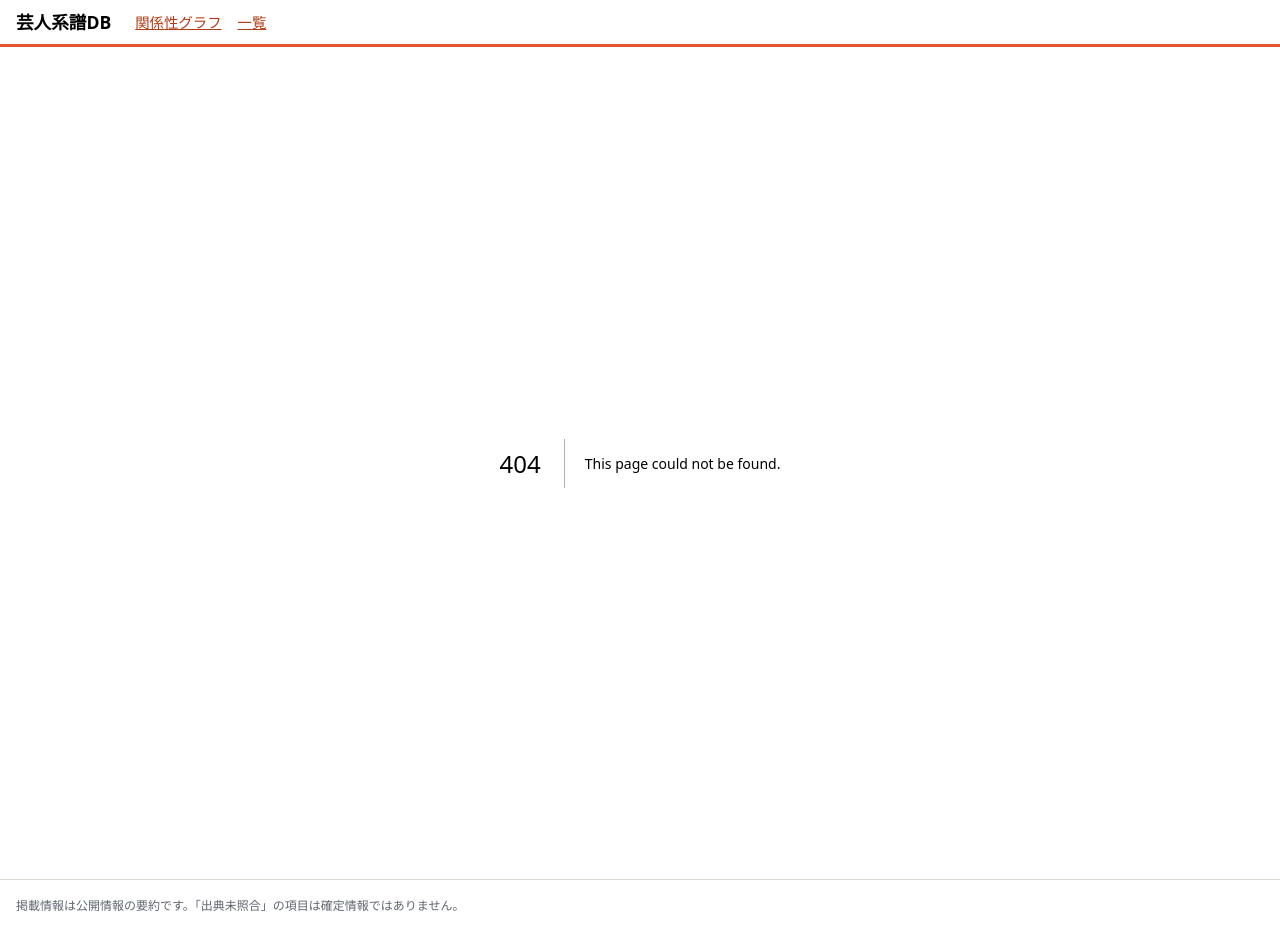
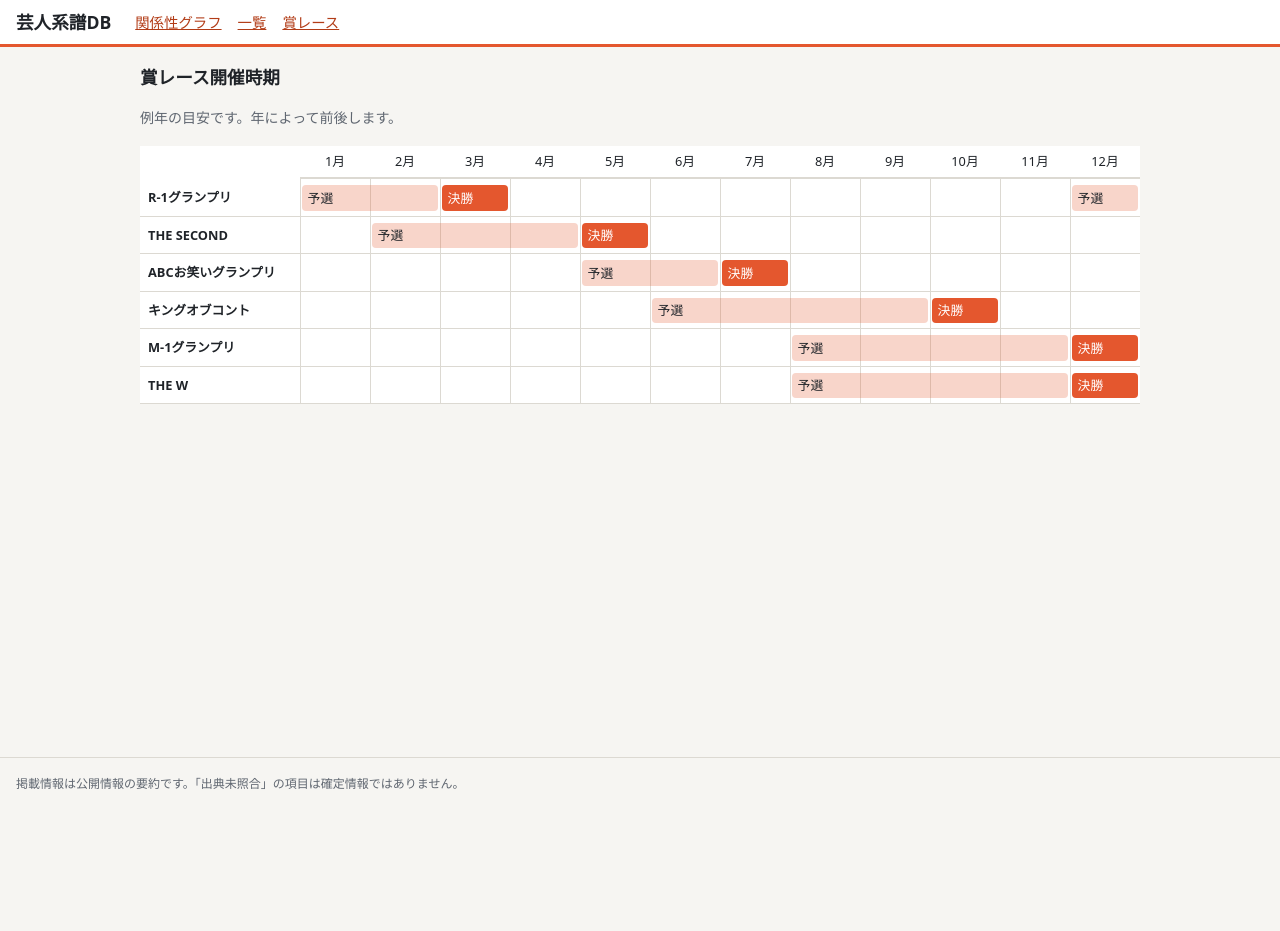
Before and after one commit to reload-co-jp/geinin, a Next.js app: page /schedule in a window 1280 px wide. Before the commit this address had no page. After the commit the page ends 809 px from the top, so only its background shows below. Built offline with nearby package versions, Linux system fonts and the light colour scheme.

Commit message:
Add schedule

```diff
--- a/app/layout.tsx
+++ b/app/layout.tsx
@@ -21,6 +21,7 @@
           <nav style={{ display: "flex", gap: "1rem", fontSize: ".9rem" }}>
             <Link href="/graph/">関係性グラフ</Link>
             <Link href="/list/">一覧</Link>
+            <Link href="/schedule/">賞レース</Link>
           </nav>
         </Header>
         <Main>{children}</Main>
--- /dev/null
+++ b/app/schedule/page.tsx
@@ -0,0 +1,139 @@
+import { FC } from "react"
+
+export const metadata = { title: "賞レース開催時期" }
+
+// 例年の目安（月単位）。年により前後する。from/to は 1〜12 の月
+const SCHEDULE = [
+  {
+    name: "R-1グランプリ",
+    spans: [
+      { label: "予選", from: 1, to: 2 },
+      { label: "決勝", from: 3, to: 3 },
+      { label: "予選", from: 12, to: 12 },
+    ],
+  },
+  {
+    name: "THE SECOND",
+    spans: [
+      { label: "予選", from: 2, to: 4 },
+      { label: "決勝", from: 5, to: 5 },
+    ],
+  },
+  {
+    name: "ABCお笑いグランプリ",
+    spans: [
+      { label: "予選", from: 5, to: 6 },
+      { label: "決勝", from: 7, to: 7 },
+    ],
+  },
+  {
+    name: "キングオブコント",
+    spans: [
+      { label: "予選", from: 6, to: 9 },
+      { label: "決勝", from: 10, to: 10 },
+    ],
+  },
+  {
+    name: "M-1グランプリ",
+    spans: [
+      { label: "予選", from: 8, to: 11 },
+      { label: "決勝", from: 12, to: 12 },
+    ],
+  },
+  {
+    name: "THE W",
+    spans: [
+      { label: "予選", from: 8, to: 11 },
+      { label: "決勝", from: 12, to: 12 },
+    ],
+  },
+]
+
+const MONTHS = Array.from({ length: 12 }, (_, i) => i + 1)
+
+const Page: FC = () => (
+  <div
+    style={{ maxWidth: 1000, margin: "0 auto", display: "grid", gap: "1rem" }}
+  >
+    <h2 style={{ fontSize: "1.1rem" }}>賞レース開催時期</h2>
+    <p style={{ color: "var(--muted)", fontSize: ".875rem" }}>
+      例年の目安です。年によって前後します。
+    </p>
+    <div style={{ overflowX: "auto" }}>
+      <div
+        style={{
+          display: "grid",
+          gridTemplateColumns: "10rem repeat(12, minmax(2.5rem, 1fr))",
+          minWidth: 640,
+          background: "var(--surface)",
+          fontSize: ".8rem",
+        }}
+      >
+        <div />
+        {MONTHS.map((m) => (
+          <div
+            key={m}
+            style={{
+              textAlign: "center",
+              padding: ".35rem 0",
+              borderBottom: "2px solid var(--line)",
+            }}
+          >
+            {m}月
+          </div>
+        ))}
+        {SCHEDULE.map((c, row) => (
+          <div key={c.name} style={{ display: "contents" }}>
+            <div
+              style={{
+                gridRow: row + 2,
+                gridColumn: 1,
+                padding: ".5rem",
+                borderBottom: "1px solid var(--line)",
+                fontWeight: "bold",
+              }}
+            >
+              {c.name}
+            </div>
+            {MONTHS.map((m) => (
+              <div
+                key={m}
+                style={{
+                  gridRow: row + 2,
+                  gridColumn: m + 1,
+                  borderBottom: "1px solid var(--line)",
+                  borderLeft: "1px solid var(--line)",
+                }}
+              />
+            ))}
+            {c.spans.map((s) => (
+              <div
+                key={`${s.label}-${s.from}`}
+                title={`${c.name} ${s.label} ${s.from}〜${s.to}月`}
+                style={{
+                  gridRow: row + 2,
+                  gridColumn: `${s.from + 1} / ${s.to + 2}`,
+                  alignSelf: "center",
+                  margin: "0 2px",
+                  padding: ".15rem .35rem",
+                  borderRadius: 4,
+                  color: s.label === "決勝" ? "#fff" : "var(--text)",
+                  background:
+                    s.label === "決勝"
+                      ? "var(--accent)"
+                      : "color-mix(in srgb, var(--accent) 25%, transparent)",
+                  whiteSpace: "nowrap",
+                  overflow: "hidden",
+                }}
+              >
+                {s.label}
+              </div>
+            ))}
+          </div>
+        ))}
+      </div>
+    </div>
+  </div>
+)
+
+export default Page
```
